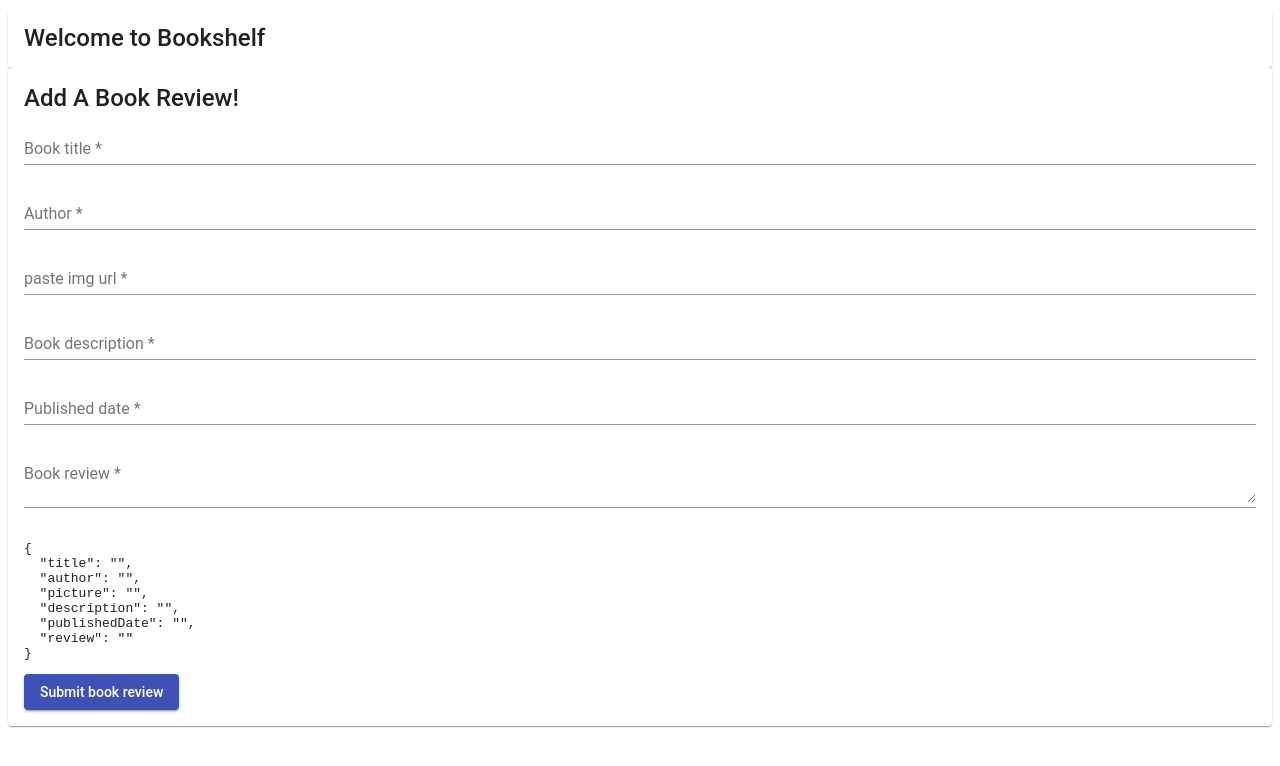
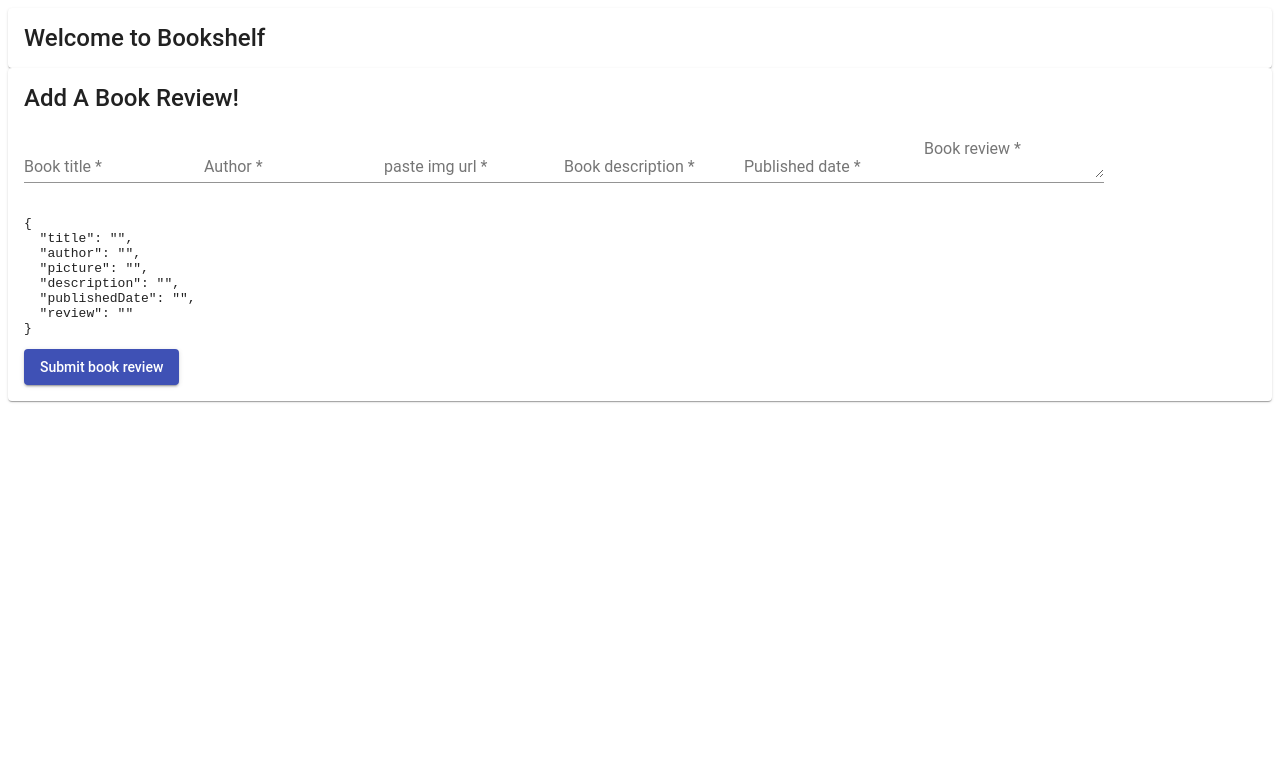
Before and after one commit to Klanders85/bookshelfClient, an Angular app: page / in a window 1280 px wide. Shown: the top 766 px of the page. Built offline with nearby package versions, Linux system fonts and the light colour scheme.

Commit message:
refactor form into own component -works

```diff
--- a/src/app/app.component.html
+++ b/src/app/app.component.html
@@ -1,33 +1,4 @@
 <mat-card>
   <mat-card-title>{{ title }}</mat-card-title>
 </mat-card>
-
-<mat-card>
-  <mat-card-title>Add A Book Review!</mat-card-title>
-
-  <form [formGroup]="newBookReviewForm" (ngSubmit)="onSubmit(newBookReviewForm.value)">
-    <mat-form-field>
-      <input matInput placeholder="Book title" formControlName="title">
-    </mat-form-field>
-    <mat-form-field>
-      <input matInput placeholder="Author" formControlName="author">
-    </mat-form-field>
-    <mat-form-field>
-      <input matInput placeholder="Cover image" formControlName="picture" placeholder="paste img url">
-    </mat-form-field>
-    <mat-form-field>
-      <input matInput placeholder="Book description" formControlName="description">
-    </mat-form-field>
-    <mat-form-field>
-      <input matInput placeholder="Published date" formControlName="publishedDate">
-    </mat-form-field>
-
-    <mat-form-field>
-      <textarea matInput placeholder="Book review" formControlName="review"></textarea>
-    </mat-form-field>
-
-    <pre>{{newBookReviewForm.value | json}}</pre>
-    <button type="submit" mat-raised-button color="primary">Submit book review</button>
-  </form>
-
-</mat-card>
+<book-review-form></book-review-form>
--- a/src/app/app.component.ts
+++ b/src/app/app.component.ts
@@ -1,6 +1,4 @@
 import { Component, OnInit } from '@angular/core';
-import { FormBuilder, FormGroup, Validators } from '@angular/forms';
-import { BookReviewService } from './services/book-review.service';
 
 @Component({
   selector: 'app-root',
@@ -8,49 +6,9 @@ import { BookReviewService } from './services/book-review.service';
   styleUrls: ['./app.component.scss']
 })
 export class AppComponent implements OnInit {
-  newBookReviewForm: FormGroup;
-  submitted: boolean = false;
-
   title = "Welcome to Bookshelf";
 
-  constructor(
-    private formBuilder: FormBuilder,
-    private _bookReviewService: BookReviewService
-  ) { }
+  constructor() { }
 
-  ngOnInit() {
-    this.newBookReviewForm = this.formBuilder.group({
-      title: ['', Validators.required],
-      author: ['', Validators.required],
-      picture: ['', Validators.required],
-      description: ['', Validators.required],
-      publishedDate: ['', Validators.required],
-      review: ['', Validators.required]
-    });
-  }
-
-  onSubmit(formValues) {
-    this.submitted = true;
-    // let cleanFormData = {
-    //   title: this.newBookReviewForm.controls.title.value,
-    //   author: this.newBookReviewForm.controls.author.value,
-    //   picture: this.newBookReviewForm.controls.picture.value,
-    //   description: this.newBookReviewForm.controls.description.value,
-    //   published: this.newBookReviewForm.controls.published.value,
-    //   review: this.newBookReviewForm.controls.review.value
-    // }
-    if (this.newBookReviewForm.invalid) {
-      return;
-    } else {
-      this._bookReviewService.addReview(this.newBookReviewForm.value).subscribe(
-        (response) => {
-          console.log(response);
-        },
-        (error) => {
-          console.log(error);
-        }
-
-      )
-    }
-  }
+  ngOnInit() { };
 }
--- a/src/app/app.module.ts
+++ b/src/app/app.module.ts
@@ -13,10 +13,12 @@ import { MatButtonModule } from '@angular/material/button';
 
 //Yours
 import { AppComponent } from './app.component';
+import { BookReviewFormComponent } from './components/book-review-form/book-review-form.component';
 
 @NgModule({
   declarations: [
-    AppComponent
+    AppComponent,
+    BookReviewFormComponent
   ],
   imports: [
     BrowserModule,
--- /dev/null
+++ b/src/app/components/book-review-form/book-review-form.component.html
@@ -0,0 +1,29 @@
+<mat-card>
+  <mat-card-title>Add A Book Review!</mat-card-title>
+
+  <form [formGroup]="newBookReviewForm" (ngSubmit)="onSubmit()">
+    <mat-form-field>
+      <input matInput placeholder="Book title" formControlName="title">
+    </mat-form-field>
+    <mat-form-field>
+      <input matInput placeholder="Author" formControlName="author">
+    </mat-form-field>
+    <mat-form-field>
+      <input matInput placeholder="Cover image" formControlName="picture" placeholder="paste img url">
+    </mat-form-field>
+    <mat-form-field>
+      <input matInput placeholder="Book description" formControlName="description">
+    </mat-form-field>
+    <mat-form-field>
+      <input matInput placeholder="Published date" formControlName="publishedDate">
+    </mat-form-field>
+
+    <mat-form-field>
+      <textarea matInput placeholder="Book review" formControlName="review"></textarea>
+    </mat-form-field>
+
+    <pre>{{newBookReviewForm.value | json}}</pre>
+    <button type="submit" mat-raised-button color="primary">Submit book review</button>
+  </form>
+
+</mat-card>
--- /dev/null
+++ b/src/app/components/book-review-form/book-review-form.component.ts
@@ -0,0 +1,47 @@
+import { Component, OnInit } from '@angular/core';
+import { FormBuilder, FormGroup, Validators } from '@angular/forms';
+import { BookReviewService } from '../../services/book-review.service';
+
+@Component({
+  selector: 'book-review-form',
+  templateUrl: './book-review-form.component.html',
+  styleUrls: ['./book-review-form.component.scss']
+})
+export class BookReviewFormComponent implements OnInit {
+  newBookReviewForm: FormGroup;
+  submitted: boolean = false;
+
+  constructor(
+    private formBuilder: FormBuilder,
+    private _bookReviewService: BookReviewService
+  ) { }
+
+  ngOnInit() {
+    this.newBookReviewForm = this.formBuilder.group({
+      title: ['', Validators.required],
+      author: ['', Validators.required],
+      picture: ['', Validators.required],
+      description: ['', Validators.required],
+      publishedDate: ['', Validators.required],
+      review: ['', Validators.required]
+    });
+  }
+
+  onSubmit() {
+    this.submitted = true;
+    if (this.newBookReviewForm.invalid) {
+      return;
+    } else {
+      this._bookReviewService.addReview(this.newBookReviewForm.value).subscribe(
+        (response) => {
+          console.log(response);
+        },
+        (error) => {
+          console.log(error);
+        }
+
+      )
+    }
+  }
+
+}
```
Also changed, not shown: src/app/components/book-review-form/book-review-form.component.scss (added), 1 other file (tests, documents, lock files or other folders).
